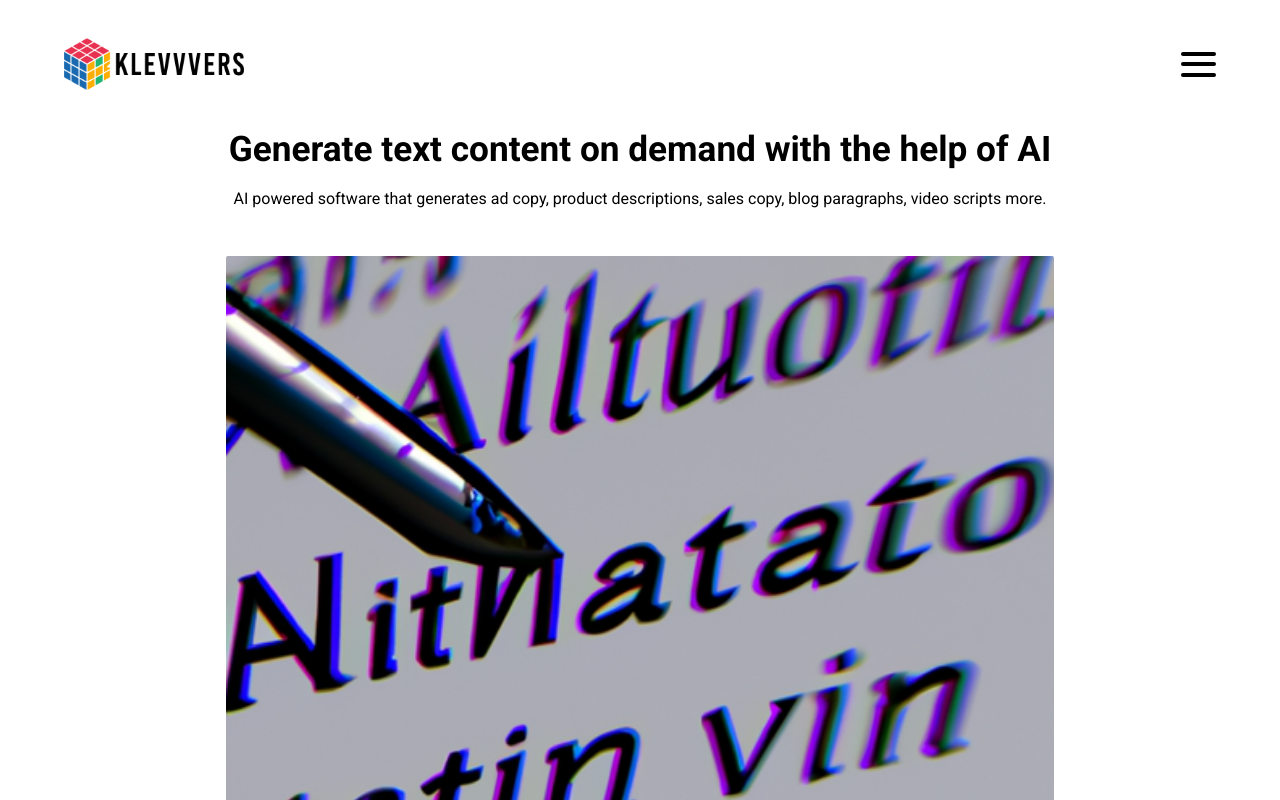
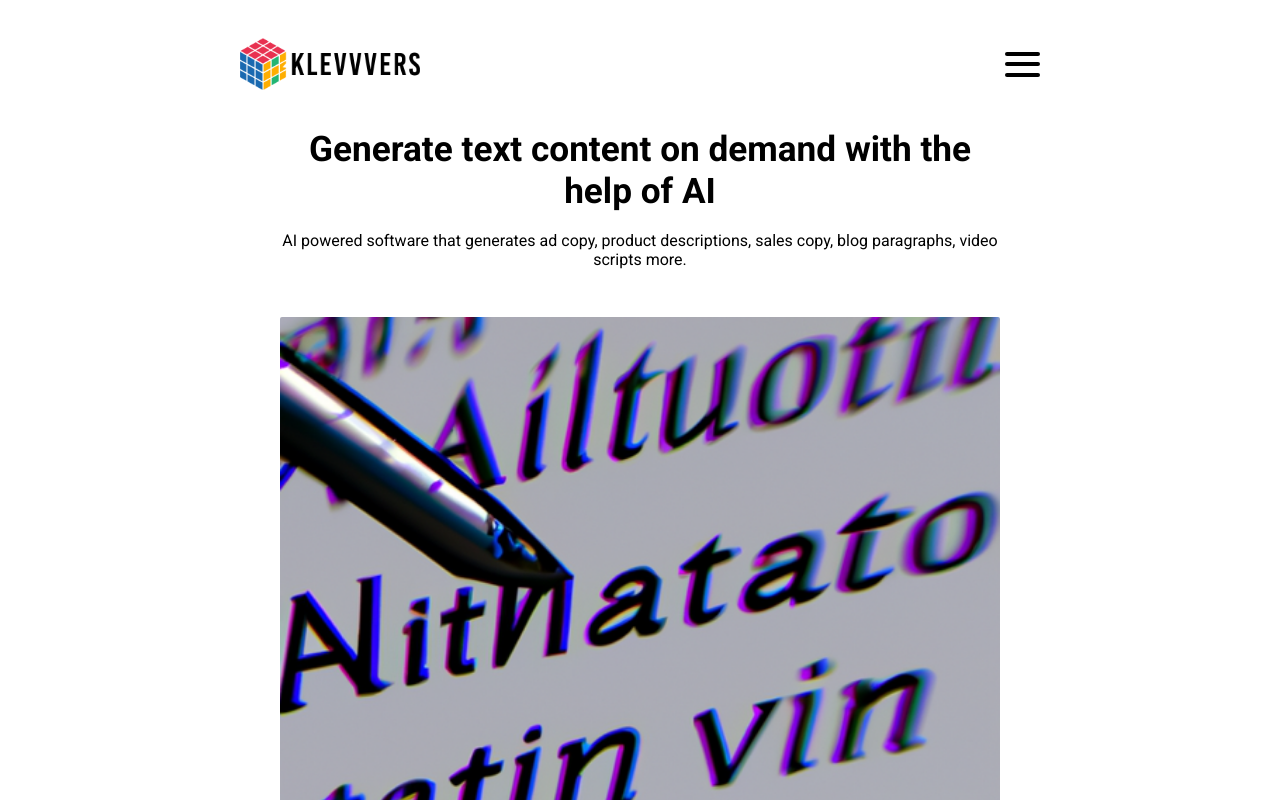
Before and after one commit to Hergelink/AI-App, a React (Create React App) app: page / in a window 1280 px wide. Shown: the top 800 px of the page. Built offline with nearby package versions, Linux system fonts and the light colour scheme.

Commit message:
adjusted css for the landing page

```diff
--- a/src/App.css
+++ b/src/App.css
@@ -36,7 +36,6 @@ header {
 
   text-decoration: none;
   cursor: pointer;
-
 }
 
 .logocontainer img {
@@ -106,8 +105,6 @@ header {
   opacity: 0.5;
 }
 
-
-
 main {
   /* min-height: 100vh; */
   display: flex;
@@ -132,21 +129,20 @@ footer h4 {
   color: white;
 }
 
+@media (min-width: 768px) {
+  main {
+    min-height: 80vh;
+    display: flex;
+    flex-direction: column;
+    align-items: center;
+    justify-content: center;
+  }
 
+  .productDiv {
+    max-width: 800px;
+  }
 
-/* Create rotate effect for the logo later */
-/*
-@media (prefers-reduced-motion: no-preference) {
-  .App-logo {
-    animation: App-logo-spin infinite 20s linear;
+  .headerContainer {
+    max-width: 800px;
   }
 }
-
-@keyframes App-logo-spin {
-  from {
-    transform: rotate(0deg);
-  }
-  to {
-    transform: rotate(360deg);
-  }
-} */
--- a/src/pages/BlogContentPage/ProductDescriptionPage.css
+++ b/src/pages/BlogContentPage/ProductDescriptionPage.css
@@ -91,13 +91,6 @@ button:hover {
 }
 
 @media (min-width: 768px) {
-  .productDiv {
-    height: 80vh;
-    display: flex;
-    flex-direction: column;
-    align-items: center;
-    justify-content: center;
-  }
 
   label {
     width: 100%;
--- a/src/pages/LandingPage/LandingPage.jsx
+++ b/src/pages/LandingPage/LandingPage.jsx
@@ -5,7 +5,7 @@ import aiImage from '../../images/ai-img.png';
 
 export default function LandingPage() {
   return (
-    <div>
+    <div className='productDiv'>
       <div className='informationContainer'>
         <h1>Generate text content on demand with the help of AI</h1>
         <h4>
```
